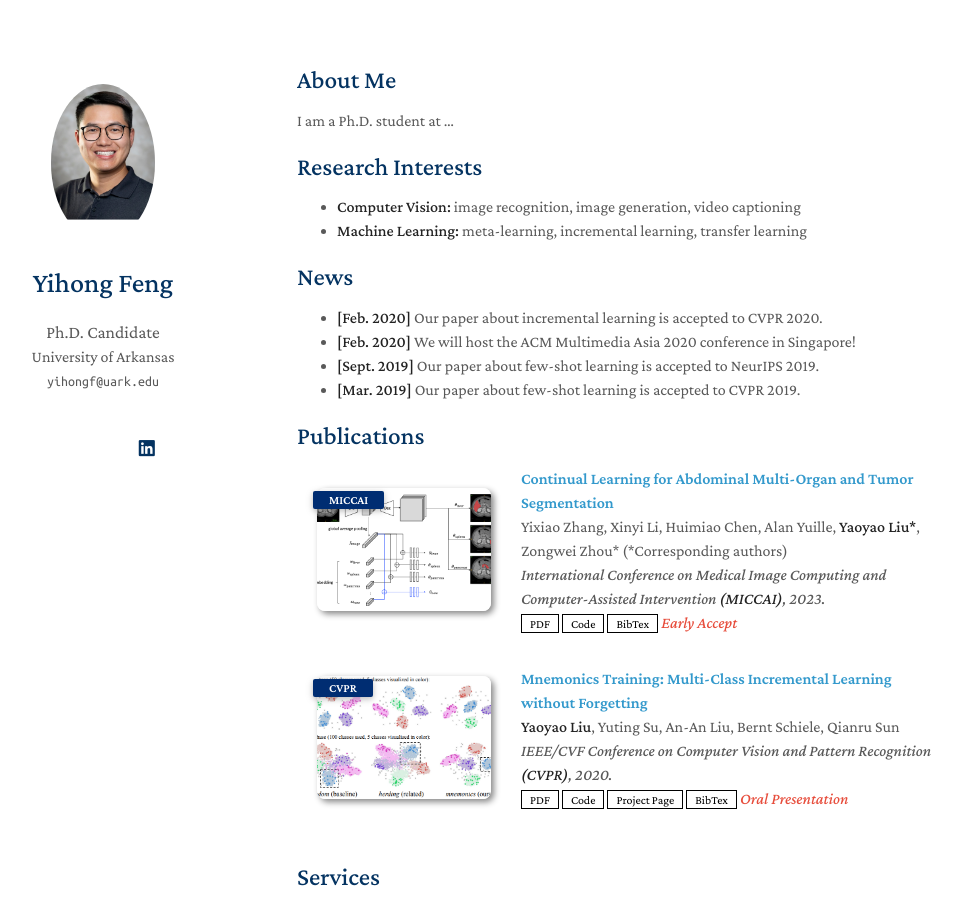
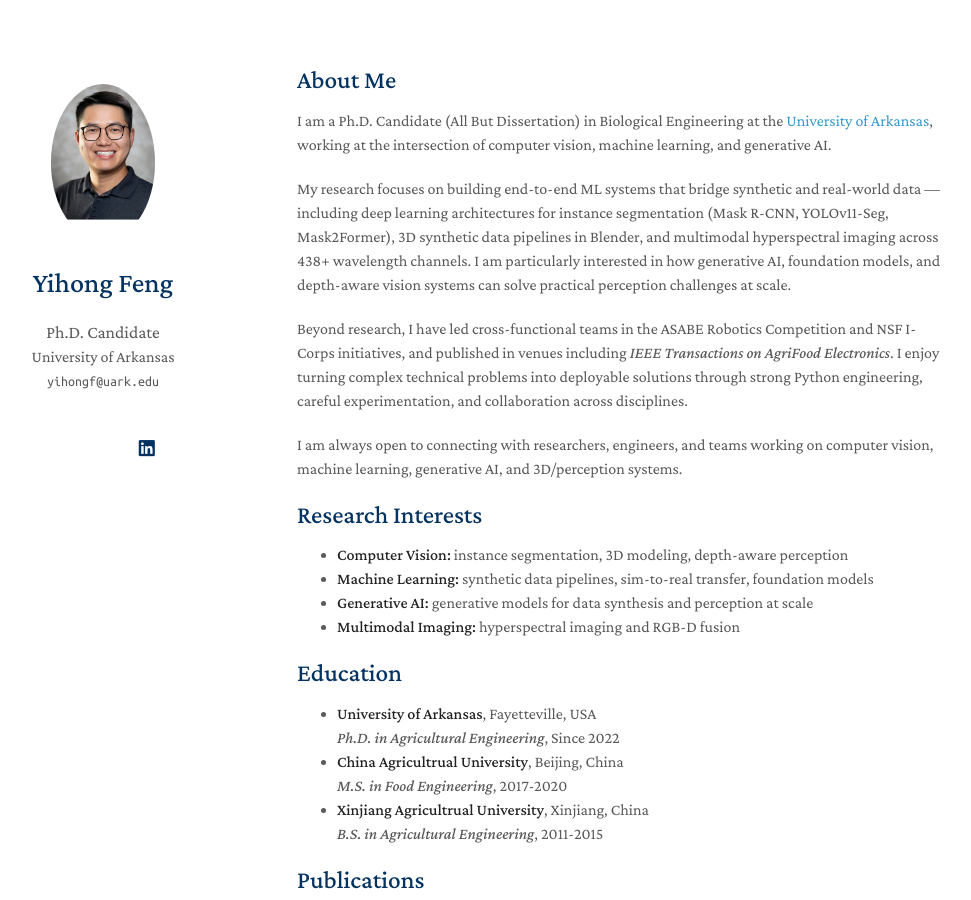
Before and after one commit to yihongfeng/yihongfeng.github.io, a Jekyll site: the page built from index.md, in a window 1280 px wide and 900 px high. Shown: the whole window, without its empty margins (173-1144 px from the left). Built offline with Jekyll 4.4.1, drawn with Linux system fonts in a browser that asks for light colours; a style sheet for code colours, icons or effects is not loaded; our own code applies the rules of GitHub Pages for plain Markdown files.

Commit message:
Revise personal introduction and research sections
Expanded the 'About Me' section with detailed research focus and interests. Updated the 'Research Interests' and 'Education' sections for clarity and completeness.

```diff
--- a/index.md
+++ b/index.md
@@ -4,19 +4,30 @@ layout: homepage
 
 ## About Me
 
-I am a Ph.D. student at ...
+I am a Ph.D. Candidate (All But Dissertation) in Biological Engineering at the [University of Arkansas](https://www.uark.edu/), working at the intersection of computer vision, machine learning, and generative AI.
+
+My research focuses on building end-to-end ML systems that bridge synthetic and real-world data — including deep learning architectures for instance segmentation (Mask R-CNN, YOLOv11-Seg, Mask2Former), 3D synthetic data pipelines in Blender, and multimodal hyperspectral imaging across 438+ wavelength channels. I am particularly interested in how generative AI, foundation models, and depth-aware vision systems can solve practical perception challenges at scale.
+
+Beyond research, I have led cross-functional teams in the ASABE Robotics Competition and NSF I-Corps initiatives, and published in venues including *IEEE Transactions on AgriFood Electronics*. I enjoy turning complex technical problems into deployable solutions through strong Python engineering, careful experimentation, and collaboration across disciplines.
+
+I am always open to connecting with researchers, engineers, and teams working on computer vision, machine learning, generative AI, and 3D/perception systems.
 
 ## Research Interests
 
-- **Computer Vision:** image recognition, image generation, video captioning
-- **Machine Learning:** meta-learning, incremental learning, transfer learning
+- **Computer Vision:** instance segmentation, 3D modeling, depth-aware perception
+- **Machine Learning:** synthetic data pipelines, sim-to-real transfer, foundation models
+- **Generative AI:** generative models for data synthesis and perception at scale
+- **Multimodal Imaging:** hyperspectral imaging and RGB-D fusion
 
-## News
+## Education
 
-- **[Feb. 2020]** Our paper about incremental learning is accepted to CVPR 2020.
-- **[Feb. 2020]** We will host the ACM Multimedia Asia 2020 conference in Singapore!
-- **[Sept. 2019]** Our paper about few-shot learning is accepted to NeurIPS 2019.
-- **[Mar. 2019]** Our paper about few-shot learning is accepted to CVPR 2019.
+- **University of Arkansas**, Fayetteville, USA
+*Ph.D. in Agricultural Engineering*, Since 2022
+- **China Agricultrual University**, Beijing, China
+*M.S. in Food Engineering*, 2017-2020
+- **Xinjiang Agricultrual University**, Xinjiang, China
+*B.S. in Agricultural Engineering*, 2011-2015
+
 
 {% include_relative _includes/publications.md %}
 
```
